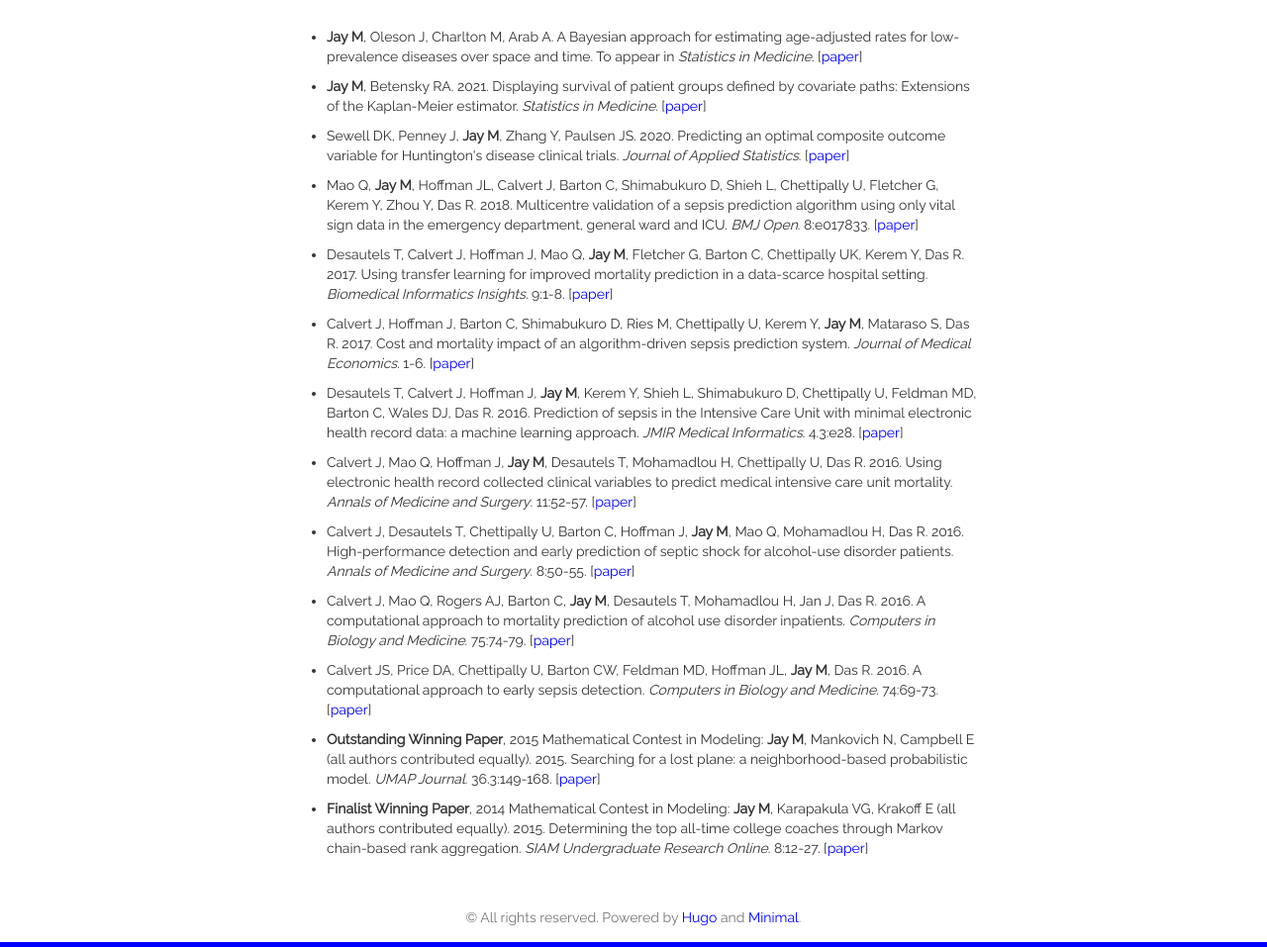
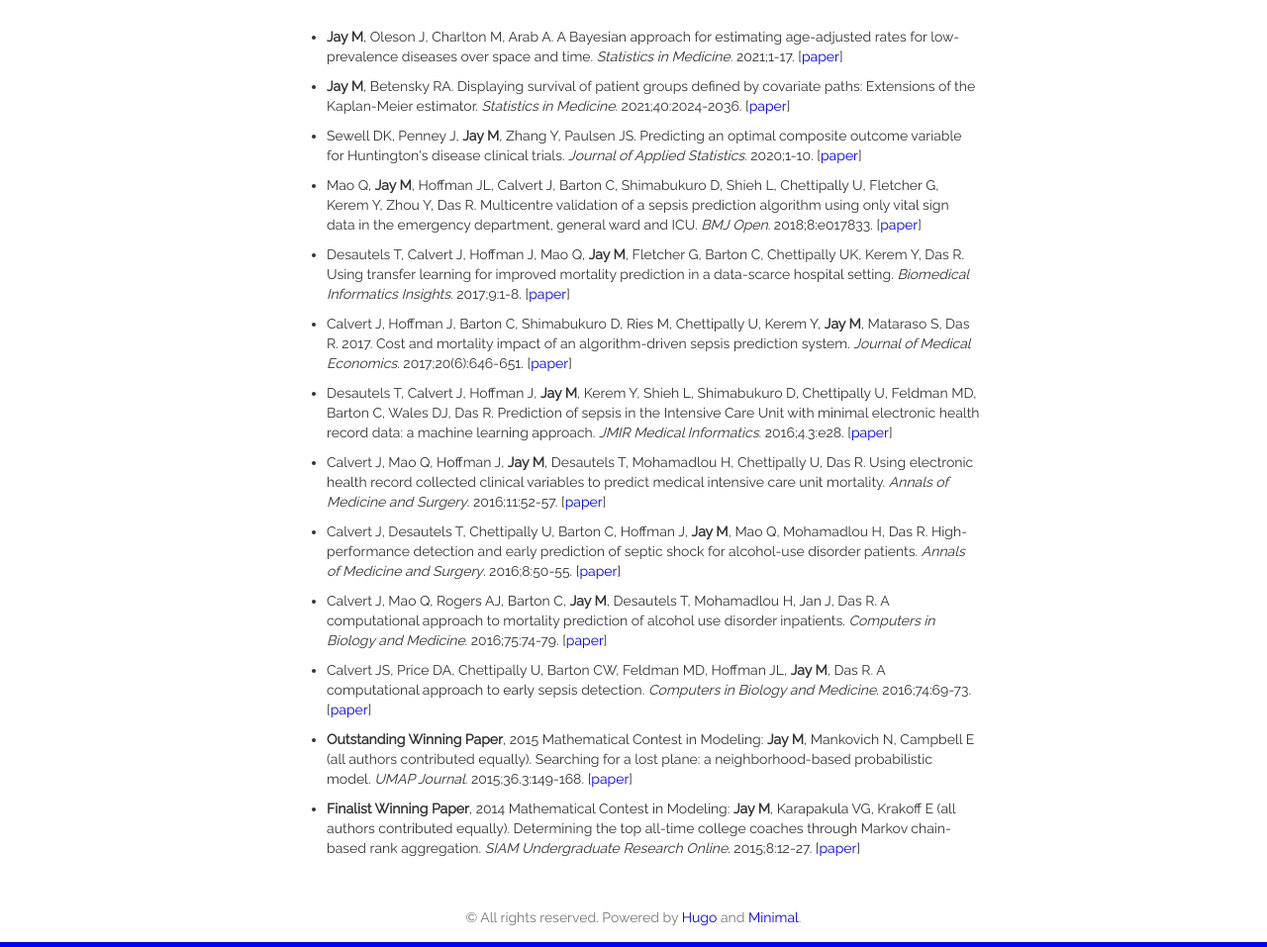
Before and after one commit to melissajay/melissajay.github.io, a plain HTML site: page publications/index.html in a window 1280 px wide. Shown: the part 136-1093 px from the top of the page at 99% size. Drawn offline with nearby package versions, Linux system fonts and the light colour scheme; some packages are replaced by stand-ins of ours.

Commit message:
Update citations

```diff
--- a/index.xml
+++ b/index.xml
@@ -21,11 +21,11 @@
       <pubDate>Mon, 01 Jan 0001 00:00:00 +0000</pubDate>
 
       <guid>/publications/</guid>
-      <description>Jay M, Oleson J, Charlton M, Arab A. A Bayesian approach for estimating age-adjusted rates for low-prevalence diseases over space and time. To appear in Statistics in Medicine. [paper]
+      <description>Jay M, Oleson J, Charlton M, Arab A. A Bayesian approach for estimating age-adjusted rates for low-prevalence diseases over space and time. Statistics in Medicine. 2021;1-17. [paper]
 
-Jay M, Betensky RA. 2021. Displaying survival of patient groups defined by covariate paths: Extensions of the Kaplan-Meier estimator. Statistics in Medicine. [paper]
+Jay M, Betensky RA. Displaying survival of patient groups defined by covariate paths: Extensions of the Kaplan-Meier estimator. Statistics in Medicine. 2021;40:2024-2036. [paper]
 
-Sewell DK, Penney J, Jay M, Zhang Y, Paulsen JS. 2020. Predicting an optimal composite outcome variable for Huntington&#39;s disease clinical trials.</description>
+Sewell DK, Penney J, Jay M, Zhang Y, Paulsen JS. Predicting an optimal composite outcome variable for Huntington&#39;s disease clinical trials.</description>
     </item>
 
     <item>
--- a/publications/index.html
+++ b/publications/index.html
@@ -141,19 +141,19 @@
 
 
 <ul>
-<li><p><strong>Jay M</strong>, Oleson J, Charlton M, Arab A. A Bayesian approach for estimating age-adjusted rates for low-prevalence diseases over space and time. To appear in <em>Statistics in Medicine</em>. [<a href="https://onlinelibrary.wiley.com/doi/10.1002/sim.8948">paper</a>]</p></li>
-<li><p><strong>Jay M</strong>, Betensky RA. 2021. Displaying survival of patient groups defined by covariate paths: Extensions of the Kaplan-Meier estimator. <em>Statistics in Medicine</em>. [<a href="https://onlinelibrary.wiley.com/doi/10.1002/sim.8888">paper</a>]</p></li>
-<li><p>Sewell DK, Penney J, <strong>Jay M</strong>, Zhang Y, Paulsen JS. 2020. Predicting an optimal composite outcome variable for Huntington's disease clinical trials. <em>Journal of Applied Statistics</em>. [<a href="https://www.tandfonline.com/doi/abs/10.1080/02664763.2020.1759034">paper</a>]</p></li>
-<li><p>Mao Q, <strong>Jay M</strong>, Hoffman JL, Calvert J, Barton C, Shimabukuro D, Shieh L, Chettipally U, Fletcher G, Kerem Y, Zhou Y, Das R. 2018. Multicentre validation of a sepsis prediction algorithm using only vital sign data in the emergency department, general ward and ICU. <em>BMJ Open</em>. 8:e017833. [<a href="https://bmjopen.bmj.com/content/bmjopen/8/1/e017833.full.pdf">paper</a>]</p></li>
-<li><p>Desautels T, Calvert J, Hoffman J, Mao Q, <strong>Jay M</strong>, Fletcher G, Barton C, Chettipally UK, Kerem Y, Das R. 2017. Using transfer learning for improved mortality prediction in a data-scarce hospital setting. <em>Biomedical Informatics Insights</em>. 9:1-8. [<a href="https://www.ncbi.nlm.nih.gov/pmc/articles/PMC5470861/pdf/10.1177_1178222617712994.pdf">paper</a>]</p></li>
-<li><p>Calvert J, Hoffman J, Barton C, Shimabukuro D, Ries M, Chettipally U, Kerem Y, <strong>Jay M</strong>, Mataraso S, Das R. 2017. Cost and mortality impact of an algorithm-driven sepsis prediction system. <em>Journal of Medical Economics</em>. 1-6. [<a href="https://www.tandfonline.com/doi/abs/10.1080/13696998.2017.1307203?journalCode=ijme20">paper</a>]</p></li>
-<li><p>Desautels T, Calvert J, Hoffman J, <strong>Jay M</strong>, Kerem Y, Shieh L, Shimabukuro D, Chettipally U, Feldman MD, Barton C, Wales DJ, Das R. 2016. Prediction of sepsis in the Intensive Care Unit with minimal electronic health record data: a machine learning approach. <em>JMIR Medical Informatics</em>. 4.3:e28. [<a href="https://medinform.jmir.org/2016/3/e28/PDF">paper</a>]</p></li>
-<li><p>Calvert J, Mao Q, Hoffman J, <strong>Jay M</strong>, Desautels T, Mohamadlou H, Chettipally U, Das R. 2016. Using electronic health record collected clinical variables to predict medical intensive care unit mortality. <em>Annals of Medicine and Surgery</em>. 11:52-57. [<a href="https://www.ncbi.nlm.nih.gov/pmc/articles/PMC5037117/pdf/main.pdf">paper</a>]</p></li>
-<li><p>Calvert J, Desautels T, Chettipally U, Barton C, Hoffman J, <strong>Jay M</strong>, Mao Q, Mohamadlou H, Das R. 2016. High-performance detection and early prediction of septic shock for alcohol-use disorder patients. <em>Annals of Medicine and Surgery</em>. 8:50-55. [<a href="https://www.sciencedirect.com/science/article/pii/S2049080116300413?via%3Dihub">paper</a>]</p></li>
-<li><p>Calvert J, Mao Q, Rogers AJ, Barton C, <strong>Jay M</strong>, Desautels T, Mohamadlou H, Jan J, Das R. 2016. A computational approach to mortality prediction of alcohol use disorder inpatients. <em>Computers in Biology and Medicine</em>. 75:74-79. [<a href="https://www.sciencedirect.com/science/article/abs/pii/S0010482516301305?via%3Dihub">paper</a>]</p></li>
-<li><p>Calvert JS, Price DA, Chettipally U, Barton CW, Feldman MD, Hoffman JL, <strong>Jay M</strong>, Das R. 2016. A computational approach to early sepsis detection. <em>Computers in Biology and Medicine</em>. 74:69-73. [<a href="https://www.sciencedirect.com/science/article/abs/pii/S0010482516301123?via%3Dihub">paper</a>]</p></li>
-<li><p><strong>Outstanding Winning Paper</strong>, 2015 Mathematical Contest in Modeling: <strong>Jay M</strong>, Mankovich N, Campbell E (all authors contributed equally). 2015. Searching for a lost plane: a neighborhood-based probabilistic model. <em>UMAP Journal</em>. 36.3:149-168. [<a href="https://www.comap.com/product/?idx=1524">paper</a>]</p></li>
-<li><p><strong>Finalist Winning Paper</strong>, 2014 Mathematical Contest in Modeling: <strong>Jay M</strong>, Karapakula VG, Krakoff E (all authors contributed equally). 2015. Determining the top all-time college coaches through Markov chain-based rank aggregation. <em>SIAM Undergraduate Research Online</em>. 8:12-27. [<a href="https://evoq-eval.siam.org/Portals/0/Publications/SIURO/Vol8/DETERMINING_THE_TOP_ALL-TIME_COLLEGE_COACHES.pdf">paper</a>]</p></li>
+<li><p><strong>Jay M</strong>, Oleson J, Charlton M, Arab A. A Bayesian approach for estimating age-adjusted rates for low-prevalence diseases over space and time. <em>Statistics in Medicine</em>. 2021;1-17. [<a href="https://onlinelibrary.wiley.com/doi/10.1002/sim.8948">paper</a>]</p></li>
+<li><p><strong>Jay M</strong>, Betensky RA. Displaying survival of patient groups defined by covariate paths: Extensions of the Kaplan-Meier estimator. <em>Statistics in Medicine</em>. 2021;40:2024-2036. [<a href="https://onlinelibrary.wiley.com/doi/10.1002/sim.8888">paper</a>]</p></li>
+<li><p>Sewell DK, Penney J, <strong>Jay M</strong>, Zhang Y, Paulsen JS. Predicting an optimal composite outcome variable for Huntington's disease clinical trials. <em>Journal of Applied Statistics</em>. 2020;1-10. [<a href="https://www.tandfonline.com/doi/abs/10.1080/02664763.2020.1759034">paper</a>]</p></li>
+<li><p>Mao Q, <strong>Jay M</strong>, Hoffman JL, Calvert J, Barton C, Shimabukuro D, Shieh L, Chettipally U, Fletcher G, Kerem Y, Zhou Y, Das R. Multicentre validation of a sepsis prediction algorithm using only vital sign data in the emergency department, general ward and ICU. <em>BMJ Open</em>. 2018;8:e017833. [<a href="https://bmjopen.bmj.com/content/bmjopen/8/1/e017833.full.pdf">paper</a>]</p></li>
+<li><p>Desautels T, Calvert J, Hoffman J, Mao Q, <strong>Jay M</strong>, Fletcher G, Barton C, Chettipally UK, Kerem Y, Das R. Using transfer learning for improved mortality prediction in a data-scarce hospital setting. <em>Biomedical Informatics Insights</em>. 2017;9:1-8. [<a href="https://www.ncbi.nlm.nih.gov/pmc/articles/PMC5470861/pdf/10.1177_1178222617712994.pdf">paper</a>]</p></li>
+<li><p>Calvert J, Hoffman J, Barton C, Shimabukuro D, Ries M, Chettipally U, Kerem Y, <strong>Jay M</strong>, Mataraso S, Das R. 2017. Cost and mortality impact of an algorithm-driven sepsis prediction system. <em>Journal of Medical Economics</em>. 2017;20(6):646-651. [<a href="https://www.tandfonline.com/doi/abs/10.1080/13696998.2017.1307203?journalCode=ijme20">paper</a>]</p></li>
+<li><p>Desautels T, Calvert J, Hoffman J, <strong>Jay M</strong>, Kerem Y, Shieh L, Shimabukuro D, Chettipally U, Feldman MD, Barton C, Wales DJ, Das R. Prediction of sepsis in the Intensive Care Unit with minimal electronic health record data: a machine learning approach. <em>JMIR Medical Informatics</em>. 2016;4.3:e28. [<a href="https://medinform.jmir.org/2016/3/e28/PDF">paper</a>]</p></li>
+<li><p>Calvert J, Mao Q, Hoffman J, <strong>Jay M</strong>, Desautels T, Mohamadlou H, Chettipally U, Das R. Using electronic health record collected clinical variables to predict medical intensive care unit mortality. <em>Annals of Medicine and Surgery</em>. 2016;11:52-57. [<a href="https://www.ncbi.nlm.nih.gov/pmc/articles/PMC5037117/pdf/main.pdf">paper</a>]</p></li>
+<li><p>Calvert J, Desautels T, Chettipally U, Barton C, Hoffman J, <strong>Jay M</strong>, Mao Q, Mohamadlou H, Das R. High-performance detection and early prediction of septic shock for alcohol-use disorder patients. <em>Annals of Medicine and Surgery</em>. 2016;8:50-55. [<a href="https://www.sciencedirect.com/science/article/pii/S2049080116300413?via%3Dihub">paper</a>]</p></li>
+<li><p>Calvert J, Mao Q, Rogers AJ, Barton C, <strong>Jay M</strong>, Desautels T, Mohamadlou H, Jan J, Das R. A computational approach to mortality prediction of alcohol use disorder inpatients. <em>Computers in Biology and Medicine</em>. 2016;75:74-79. [<a href="https://www.sciencedirect.com/science/article/abs/pii/S0010482516301305?via%3Dihub">paper</a>]</p></li>
+<li><p>Calvert JS, Price DA, Chettipally U, Barton CW, Feldman MD, Hoffman JL, <strong>Jay M</strong>, Das R. A computational approach to early sepsis detection. <em>Computers in Biology and Medicine</em>. 2016;74:69-73. [<a href="https://www.sciencedirect.com/science/article/abs/pii/S0010482516301123?via%3Dihub">paper</a>]</p></li>
+<li><p><strong>Outstanding Winning Paper</strong>, 2015 Mathematical Contest in Modeling: <strong>Jay M</strong>, Mankovich N, Campbell E (all authors contributed equally). Searching for a lost plane: a neighborhood-based probabilistic model. <em>UMAP Journal</em>. 2015;36.3:149-168. [<a href="https://www.comap.com/product/?idx=1524">paper</a>]</p></li>
+<li><p><strong>Finalist Winning Paper</strong>, 2014 Mathematical Contest in Modeling: <strong>Jay M</strong>, Karapakula VG, Krakoff E (all authors contributed equally). Determining the top all-time college coaches through Markov chain-based rank aggregation. <em>SIAM Undergraduate Research Online</em>. 2015;8:12-27. [<a href="https://evoq-eval.siam.org/Portals/0/Publications/SIURO/Vol8/DETERMINING_THE_TOP_ALL-TIME_COLLEGE_COACHES.pdf">paper</a>]</p></li>
 </ul>
 </div>
 
```
